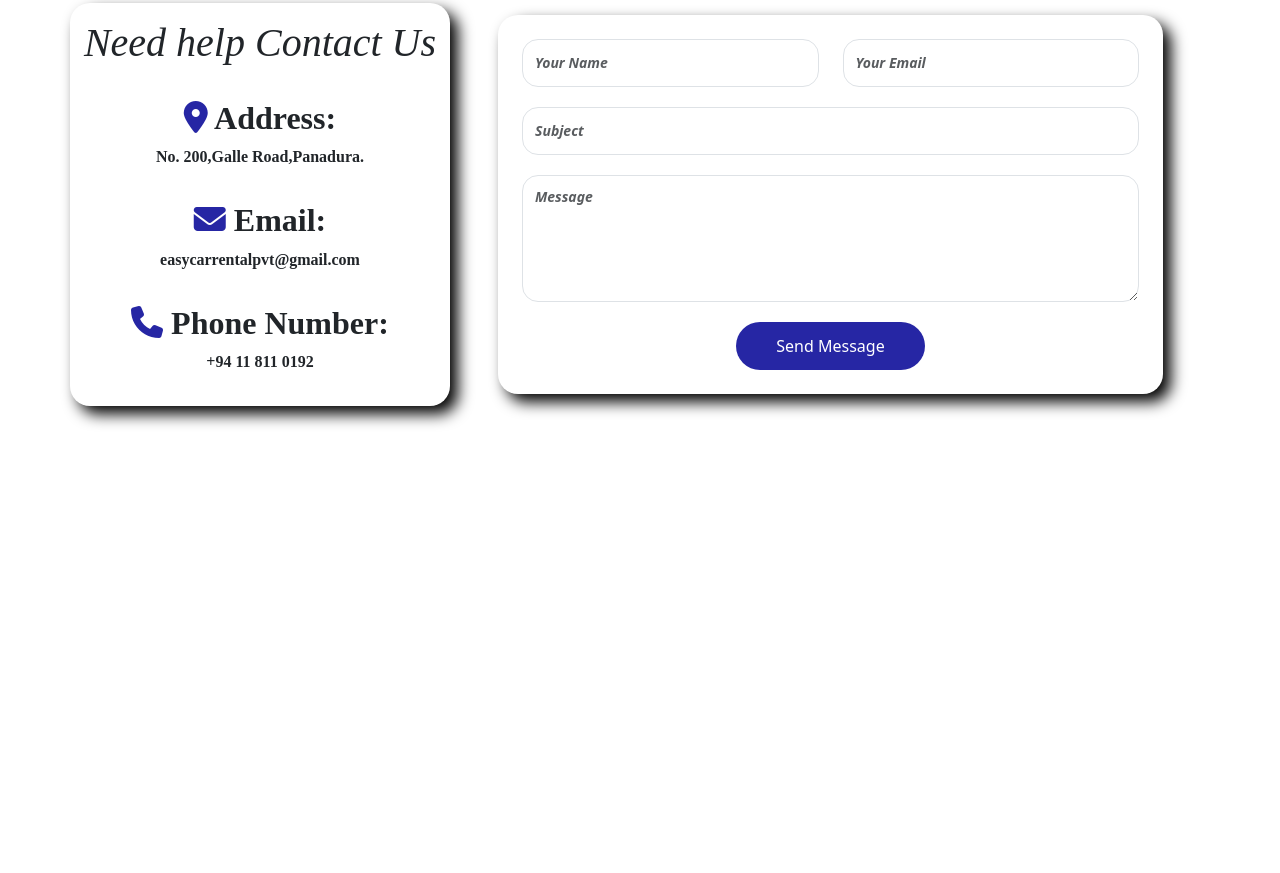
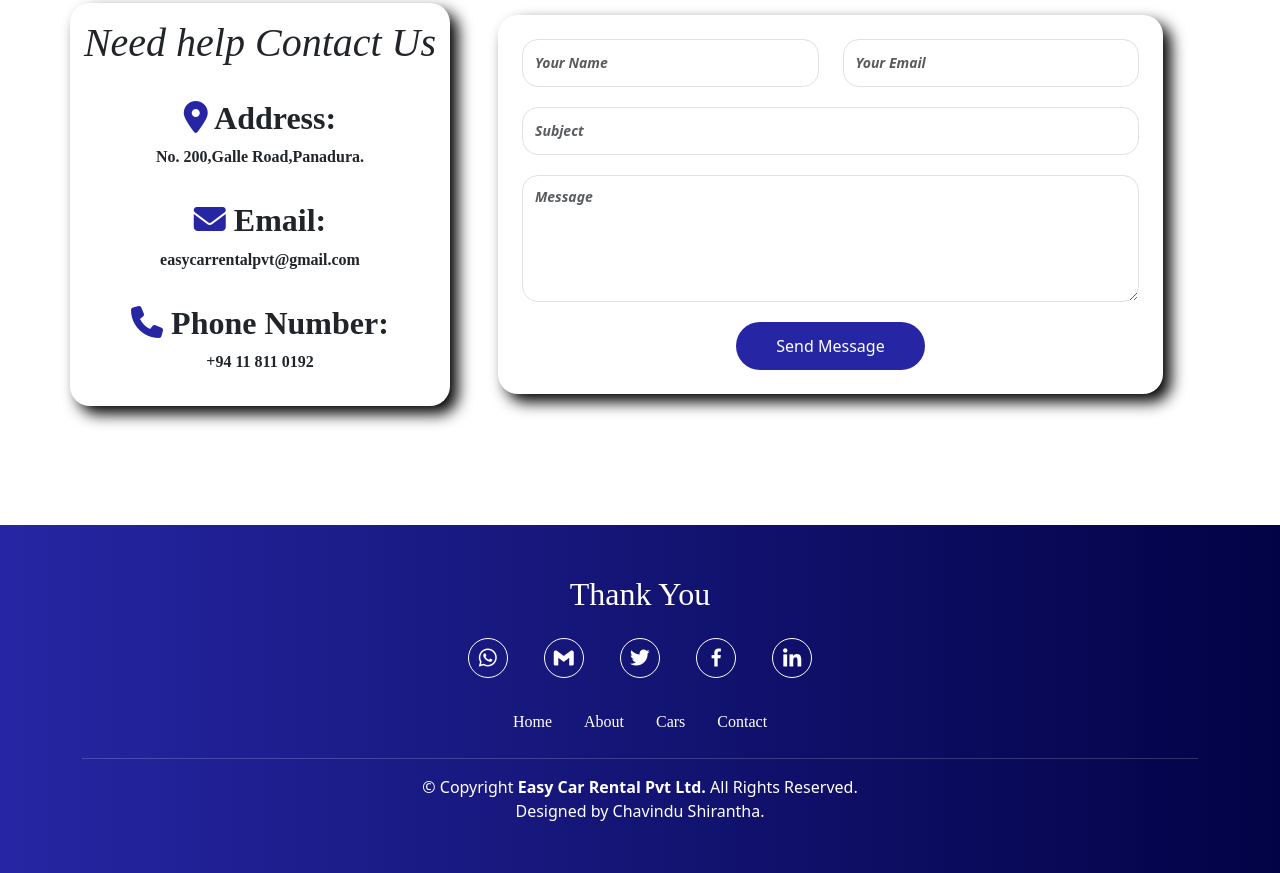
Before and after one commit to ChavinduShirantha/Car-Rental-System, a plain HTML site: page Front_End/index.html in a window 1280 px wide. Shown: the part 1914-2787 px from the top of the page. Before the commit the page ends 2439 px from the top, so only its background shows below. Drawn offline with nearby package versions, Linux system fonts and the light colour scheme; a web font is replaced by a local one.

Commit message:
Added Footer Section

```diff
--- a/Front_End/assets/css/styles.css
+++ b/Front_End/assets/css/styles.css
@@ -75,7 +75,6 @@
     border-radius: 50%;
     font-size: 2rem;
     margin: 4rem 1.5rem 3rem 1rem;
-    transition: .5s ease;
 }
 
 .social_media a:hover {
@@ -196,20 +195,20 @@
     background: rgba(61, 61, 185, 0.73);
 }
 
-.contactSection .details{
+.contactSection .details {
     margin-top: 40px;
     background: #fff;
     border-radius: 20px;
     box-shadow: 8px 8px 15px 0 black;
 }
 
-.contactSection .contact-detail-container{
+.contactSection .contact-detail-container {
     margin-top: 10rem;
     justify-items: center;
     align-items: center;
 }
 
-.contactSection .details>h3{
+.contactSection .details > h3 {
     text-align: center;
     font-family: 'Gowun Batang', serif;
     font-weight: bolder;
@@ -217,7 +216,7 @@
     margin-top: 1rem;
 }
 
-.contactSection .details>p{
+.contactSection .details > p {
     text-align: center;
     font-family: 'Gowun Batang', serif;
     font-size: 1rem;
@@ -225,7 +224,7 @@
     margin-bottom: 2rem;
 }
 
-.contactSection .details>h2{
+.contactSection .details > h2 {
     text-align: center;
     font-style: oblique;
     font-family: 'Gowun Batang', serif;
@@ -233,3 +232,68 @@
     margin-top: 1rem;
     margin-bottom: 2rem;
 }
+
+/*Footer Section*/
+
+.footerSection {
+    background: linear-gradient(to right, #2626a4, #020246);
+    padding: 50px 0;
+    color: rgba(255, 255, 255, 0.7);
+}
+
+.footerSection .container > h1 {
+    text-align: center;
+    font-size: 2rem;
+    color: #ffffff;
+    font-family: 'Gowun Batang', serif;
+}
+
+.footerSection .nav-links > a {
+    text-decoration: none;
+    color: #ffffff;
+    font-family: 'Gowun Batang', serif;
+    font-size: 1rem;
+}
+
+.footerSection .nav-links > a:hover {
+    color: #b7b6b6;
+    transform: scale(1.3);
+}
+
+.footerSection .copyright {
+    text-align: center;
+    color: #ffffff;
+    font-size: 1rem;
+}
+
+.footerSection .designer {
+    text-align: center;
+    color: #ffffff;
+    font-size: 1rem;
+}
+
+.footer_social_media {
+    text-align: center;
+}
+
+.footer_social_media>a{
+    text-decoration: none;
+    display: inline-flex;
+    justify-content: center;
+    align-items: center;
+    width: 2.5rem;
+    height: 2.5rem;
+    background: transparent;
+    color: #ffffff;
+    border: .1rem solid #ffffff;
+    border-radius: 50%;
+    font-size: 1.5rem;
+    margin: 1rem 1rem 1rem 1rem;
+}
+
+.footer_social_media>a:hover{
+    background: #0AD9F5;
+    color: #323946;
+    box-shadow: 0 0 1rem #0AD9F5;
+    transform: scale(1.3);
+}
--- a/Front_End/index.html
+++ b/Front_End/index.html
@@ -224,6 +224,41 @@
     </div>
 </section>
 
+<footer class="footerSection" id="footerSection">
+    <div class="container">
+        <h1>Thank You</h1>
+
+        <div class="footer_social_media" data-aos="zoom-out" data-aos-delay="300">
+            <a href="#"><i class='bx bxl-whatsapp'></i></a>
+            <a href="#"><i class='bx bxl-gmail'></i></a>
+            <a href="#"><i class='bx bxl-twitter'></i></a>
+            <a href="#"><i class='bx bxl-facebook'></i></a>
+            <a href="#"><i class='bx bxl-linkedin'></i></a>
+        </div>
+
+        <ul class="nav justify-content-center mt-2 ">
+            <li class="nav-links">
+                <a class="nav-link text " href="#">Home</a>
+            </li>
+            <li class="nav-links">
+                <a class="nav-link text " href="#aboutSection">About</a>
+            </li>
+            <li class="nav-links">
+                <a class="nav-link text " href="#">Cars</a>
+            </li>
+            <li class="nav-links">
+                <a class="nav-link text " href="#contactSection">Contact</a>
+            </li>
+        </ul>
+    </div>
+    <div class="container ">
+        <hr>
+        <div class="copyright">&copy; Copyright <strong><span>Easy Car Rental Pvt Ltd.</span></strong> All Rights Reserved.</div>
+        <div class="designer">
+            Designed by Chavindu Shirantha.
+        </div>
+    </div>
+</footer>
 
 <script src="assets/js/jquery-3.7.0.min.js"></script>
 <script src="assets/js/bootstrap.min.js"></script>
```
Also changed, not shown: Front_End/pages/RegisterForm.html (+3 -0 lines).
